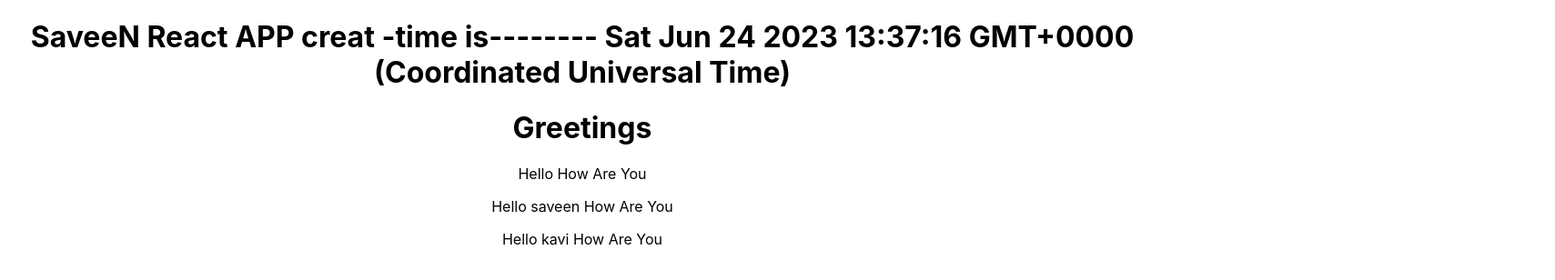
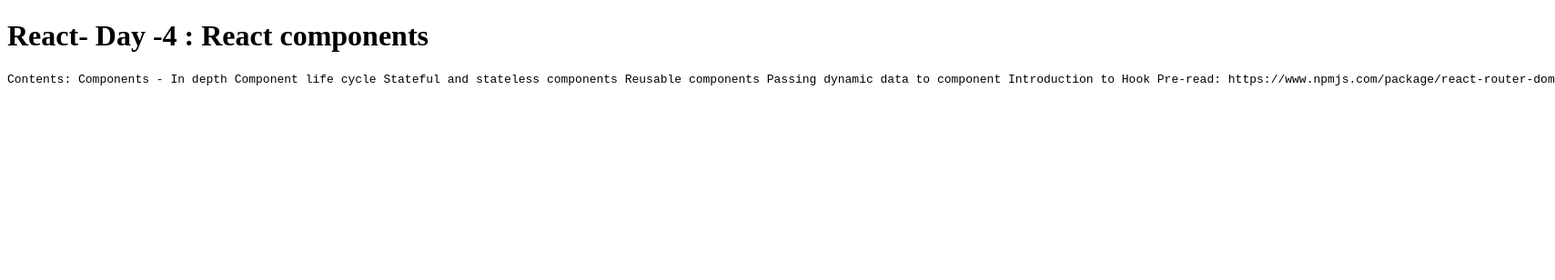
Before and after one commit to SAVEEN-J/React_practises, a React (Create React App) app: page / in a window 1280 px wide. Shown: the top 308 px of the page at 91% size, 1709 px wide, since content can reach past the window. Built offline with nearby package versions, Linux system fonts and the light colour scheme.

Commit message:
changedae3

```diff
--- a/src/App.js
+++ b/src/App.js
@@ -1,38 +1,93 @@
-import logo from './logo.svg';
-import './App.css';
-function Hello(props) {
-// ""day 3 react
-return(
-  <>
-  {/* <p>Hello world!!</p> */}
-  <p>Hello {props.name} How Are You</p>
-
-  </>
-)
-
-}
-function App() {
-  console.log(`javascript code write here`);
-
-  let now =new Date();
-  console.log(now);
-  return (
-    <div className="App">
-      <h1>SaveeN React APP creat -time is-------- {now.toString(2)}</h1>
-
-      <div>
-        <h1>Greetings</h1>
-        <Hello />
-        <Hello name='saveen' age='27'/>
-        {/* keyvalue and pair */}
-        <Hello name='kavi' age='20'/>
+// import logo from './logo.svg';
+// import './App.css';
 
 
-      </div>
+// function Note({allnotes}) {
 
-    </div>
-  );
-}
+// //  console.log(allnotes);
+
+// // if (allnotes.important) {
+// //   return(
+
+// //     <li>{allnotes.content}*</li>
+
+// //     )
+
+// // } else {
+// //   return(
+
+// //     <li>{allnotes.content}</li>
+
+// //     )
+
+// // }
+// return(
+// <li>
+//   {/* {allnotes.important ? allnotes.content + ' * ' : allnotes.content} */}
+//     {/* &&is ambesent only use when its is true */}
+//   {allnotes.content}{allnotes.important && "*"}
+
+
+// </li>
+// )
+
+// }
+// function App({notes}) {
+
+// // const {notes}=props;
+// //  console.log(notes);
+//   let now =new Date();
+//   // console.log(now);
+
+// const addNote=(event)=>{
+//   event.preventDefault();
+//   console.log(event);
+// }
+//   return (
+
+
+//       <>
+//         <h1 className='App'> Day_24</h1>
+//         <h1 className='App'>React- Day -3 : React hooks & states</h1>
+//         <pre>
+//         Contents:
+// Working with array lists
+// Usage of keys
+// Conditional rendering
+// Handling Events
+// Props vs state
+// Pre-read:
+// https://reactjs.org/docs/hooks-overview.html
+// https://reactjs.org/docs/hooks-rules.html
+
+
+
+//         </pre>
+
+
+//         <ul>
+//           {/* {notes.map(note=>
+//             <li>{note.content}</li>
+//           )} */}
+//           {notes.map(allnotes => <Note key={allnotes.id} allnotes={allnotes} />)}
+
+
+
+//         </ul>
+
+
+//         <form>
+//           <input/>
+//           <button type="submit"  onClick={addNote}>  Add Note</button>
+//         </form>
+
+
+
+//       </>
+
+
+//   );
+// }
 
 // const App=()=>{
 //   console.log(`javascript code write here`);
@@ -46,5 +101,69 @@ function App() {
 //     </>
 //   )
 // }
+/////////////////day3
+// import React from 'react';
 
-export default App;
+// function Note({ note }) {
+
+//   return (
+//     <li>
+//       {note.content} {note.important && ' ★' }
+//     </li>
+//   )
+// }
+
+// function App({ notes }) {
+
+//   const addNote = (event) => {
+//     event.preventDefault();
+//     // console.log(event);
+//     console.log('button clicked');
+//   }
+
+//   return (
+//     <div>
+//       <h1>Notes</h1>
+//       <ul>
+//         {notes.map(note =>
+//           <Note key={note.id} note={ note } />
+//         )}
+//       </ul>
+
+//       <form>
+//         <input />
+//         <button onClick={addNote}>Save Note</button>
+//       </form>
+//     </div>
+//   )
+// }
+
+// export default App;
+////////////////////////////////////////////////// day 4_25
+import React from 'react'
+
+function App() {
+  return (
+    <>
+    <h1>React- Day -4 : React components</h1>
+    <pre>
+    Contents:
+Components - In depth
+Component life cycle
+Stateful and stateless components
+Reusable components
+Passing dynamic data to component
+Introduction to Hook
+Pre-read:
+https://www.npmjs.com/package/react-router-dom
+
+    </pre>
+
+
+
+
+    </>
+  )
+}
+
+export default App
--- a/src/index.js
+++ b/src/index.js
@@ -1,13 +1,34 @@
 import React from 'react';
 import ReactDOM from 'react-dom/client';
-import './index.css';
 import App from './App';
 
+// data
+const notes = [
+    {
+        id: 1,
+        content: 'Working with Lists',
+        important: true
+    },
+    {
+        id: 2,
+        content: 'Usage of keys',
+        important: false
+    },
+    {
+        id: 3,
+        content: 'Conditional Rendering',
+        important: true
+    },
+    {
+        id: 4,
+        content: 'Handling Events',
+        important: true
+    },
+    {
+        id: 5,
+        content: 'Props Vs State',
+        important: false
+    }
+];
 
-// const root = ReactDOM.createRoot(document.getElementById('root'));
-// root.render(
-
-//     <App />
-
-// );
- ReactDOM.createRoot(document.getElementById("root")).render(<App/>);
+ReactDOM.createRoot(document.getElementById('root')).render(<App notes={ notes } />);
```
